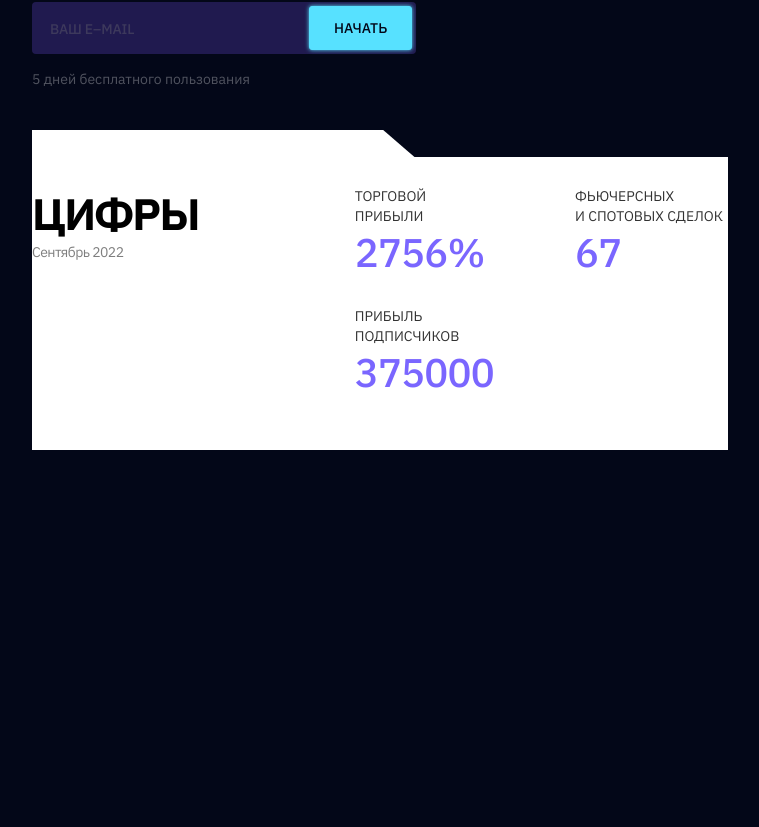
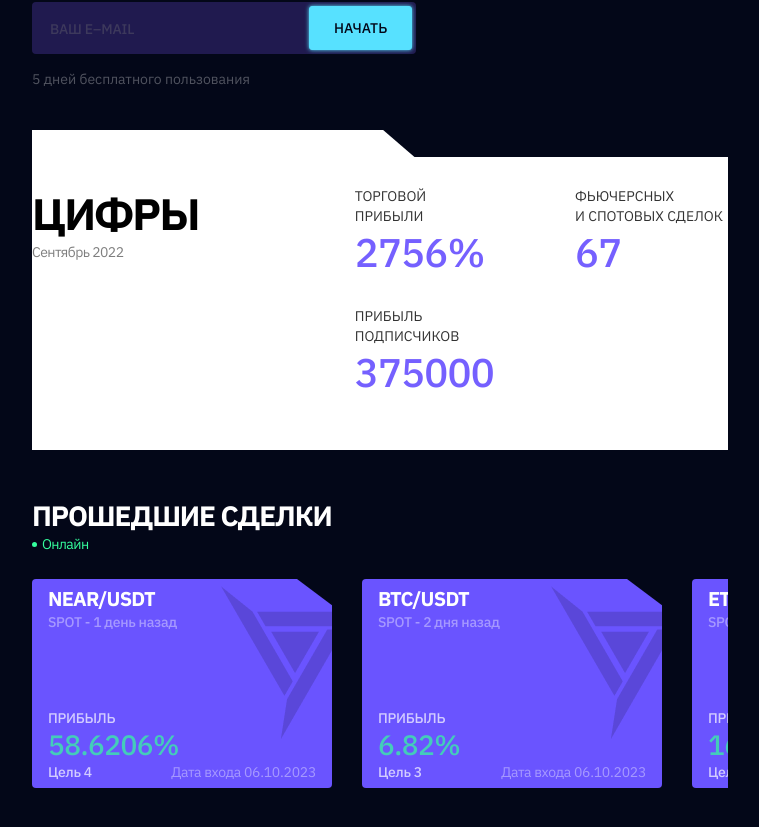
Before and after one commit to MaxBeliienko/trade-test, a React (Vite) app: page / in a window 1280 px wide. Shown: the part 357-1184 px from the top of the page, without its empty margins (260-1019 px from the left). Before the commit the page ends 807 px from the top, so only its background shows below. Built offline with nearby package versions, Linux system fonts and the light colour scheme.

Commit message:
completedDealsSection
install Swiper.js, add carousel, mock data for add deals

```diff
--- a/package.json
+++ b/package.json
@@ -12,7 +12,8 @@
   "dependencies": {
     "modern-normalize": "^3.0.1",
     "react": "^19.0.0",
-    "react-dom": "^19.0.0"
+    "react-dom": "^19.0.0",
+    "swiper": "^11.2.5"
   },
   "devDependencies": {
     "@eslint/js": "^9.21.0",
--- a/src/App.jsx
+++ b/src/App.jsx
@@ -2,6 +2,7 @@ import styles from './App.module.css';
 import Header from './components/header/Header';
 import HeroSection from './components/heroSection/HeroSection';
 import NumberSection from './components/numbersSection/NumberSection';
+import CompletedDealsSection from './components/completedDealsSection/CompletedDealsSection';
 
 function App() {
   return (
@@ -9,6 +10,7 @@ function App() {
       <Header />
       <HeroSection />
       <NumberSection />
+      <CompletedDealsSection />
     </div>
   );
 }
--- /dev/null
+++ b/src/components/completedDealsSection/CompletedDealsSection.jsx
@@ -0,0 +1,19 @@
+import styles from './CompletedDealsSection.module.css';
+import data from '../../mock/deals-data.json';
+import Carousel from './carousel/Carousel';
+
+const CompletedDealsSection = () => {
+  console.log(data);
+  return (
+    <section className={styles['deals-section-container']} id="deals">
+      <h2>Прошедшие сделки</h2>
+      <p>
+        <span className={styles['online-span']}></span>
+        Онлайн
+      </p>
+      <Carousel data={data} />
+    </section>
+  );
+};
+
+export default CompletedDealsSection;
--- /dev/null
+++ b/src/components/completedDealsSection/CompletedDealsSection.module.css
@@ -0,0 +1,33 @@
+.deals-section-container {
+  padding: 48px 0;
+}
+
+.deals-section-container > h2 {
+  font-weight: 700;
+  font-size: 28px;
+  line-height: 129%;
+  letter-spacing: -0.04em;
+  text-transform: uppercase;
+}
+
+.deals-section-container > p {
+  font-weight: 400;
+  font-size: 14px;
+  line-height: 143%;
+  letter-spacing: -0.04em;
+  color: #35ff9e;
+  display: flex;
+  gap: 5px;
+  align-items: center;
+  margin-bottom: 24px;
+}
+
+.deals-section-container > p > span {
+  display: block;
+  width: 5px;
+  height: 5px;
+  border-radius: 50%;
+  background-color: #35ff9e;
+}
+
+/* Carousel stiles */
--- /dev/null
+++ b/src/components/completedDealsSection/carousel/Carousel.jsx
@@ -0,0 +1,61 @@
+import { useEffect } from 'react';
+import Swiper from 'swiper';
+import 'swiper/swiper-bundle.css';
+import styles from './Carousel.module.css';
+import dealsLogo from '../../../assets/deals-logo.png';
+
+const Carousel = ({ data }) => {
+  useEffect(() => {
+    const swiper = new Swiper('.swiper', {
+      slidesPerView: 3,
+      spaceBetween: 30,
+      breakpoints: {
+        320: {
+          slidesPerView: 1,
+          spaceBetween: 20,
+        },
+        375: {
+          slidesPerView: 1.2,
+          spaceBetween: 20,
+        },
+        740: {
+          slidesPerView: 2.2,
+          spaceBetween: 30,
+        },
+        1440: {
+          slidesPerView: 3.5,
+          spaceBetween: 30,
+        },
+      },
+    });
+  }, []);
+
+  return (
+    <div className={`swiper ${styles['swiper-container']}`}>
+      <div className="swiper-wrapper">
+        {data.map((item, index) => (
+          <div className={`swiper-slide ${styles['swiper-slide']}`} key={index}>
+            <div>
+              <h3 className={styles.title}>{item.currencyPair}</h3>
+              <p className={styles.type}>{item.tradeType}</p>
+            </div>
+            <div>
+              <p className={styles.profit}>
+                Прибыль
+                <span>{item.profit}</span>
+              </p>
+              <div className={styles['date-wrapper']}>
+                <p className={styles.target}>{item.target}</p>
+                <p className={styles.date}>{item.date}</p>
+              </div>
+            </div>
+
+            <img src={dealsLogo} alt="logo" className={styles['deals-logo']} />
+          </div>
+        ))}
+      </div>
+    </div>
+  );
+};
+
+export default Carousel;
--- /dev/null
+++ b/src/components/completedDealsSection/carousel/Carousel.module.css
@@ -0,0 +1,85 @@
+.swiper-container {
+  position: relative;
+  width: 100%;
+  height: 100%;
+}
+
+.swiper-slide {
+  border-radius: 4px;
+  background-color: var(--color-purple);
+  position: relative;
+  padding: 6px 16px;
+  height: 209px;
+  display: flex;
+  flex-direction: column;
+  justify-content: space-between;
+}
+
+.swiper-slide::after {
+  content: '';
+  position: absolute;
+  top: -1px;
+  right: -3px;
+  width: 40px;
+  height: 30px;
+  background-color: var(--color-primary);
+  clip-path: polygon(0 0, 100% 0, 100% 100%);
+}
+
+.deals-logo {
+  position: absolute;
+  top: 0;
+  right: 0;
+}
+
+.title {
+  font-size: 20px;
+  line-height: 140%;
+  letter-spacing: -0.04em;
+  text-transform: uppercase;
+}
+
+.type {
+  font-size: 14px;
+  line-height: 129%;
+  letter-spacing: -0.02em;
+  opacity: 0.4;
+}
+
+.profit {
+  font-size: 14px;
+  line-height: 129%;
+  letter-spacing: -0.02em;
+  text-transform: uppercase;
+  display: flex;
+  flex-direction: column;
+  opacity: 0.7;
+}
+
+.profit > span {
+  font-size: 28px;
+  line-height: 129%;
+  letter-spacing: -0.02em;
+  text-transform: uppercase;
+  color: #35ff9e;
+}
+
+.date-wrapper {
+  display: flex;
+  justify-content: space-between;
+}
+
+.target {
+  font-size: 14px;
+  line-height: 129%;
+  letter-spacing: -0.02em;
+  opacity: 0.7;
+}
+
+.date {
+  font-weight: 400;
+  font-size: 14px;
+  line-height: 129%;
+  letter-spacing: -0.02em;
+  opacity: 0.4;
+}
--- a/src/components/numbersSection/NumberSection.module.css
+++ b/src/components/numbersSection/NumberSection.module.css
@@ -5,6 +5,7 @@
   display: flex;
   flex-direction: column;
   gap: 40px;
+  overflow: hidden;
 }
 
 .number-section-container::after {
@@ -65,7 +66,7 @@
   letter-spacing: -0.02em;
   text-transform: uppercase;
   color: var(--color-purple);
-  animation: flicker 2s infinite ease-in-out;
+  animation: flicker 3s infinite ease-in-out;
 }
 
 @keyframes flicker {
@@ -73,7 +74,7 @@
     opacity: 1;
   }
   50% {
-    opacity: 0.8;
+    opacity: 0.5;
   }
   100% {
     opacity: 1;
@@ -103,6 +104,10 @@
 }
 
 @media screen and (min-width: 1440px) {
+  .number-section-container::after {
+    right: -2px;
+  }
+
   .number-section-list {
     gap: 129px;
   }
--- /dev/null
+++ b/src/mock/deals-data.json
@@ -0,0 +1,37 @@
+[
+  {
+    "currencyPair": "NEAR/USDT",
+    "tradeType": "SPOT - 1 день назад",
+    "profit": "58.6206%",
+    "date": "Дата входа 06.10.2023",
+    "target": "Цель 4"
+  },
+  {
+    "currencyPair": "BTC/USDT",
+    "tradeType": "SPOT - 2 дня назад",
+    "profit": "6.82%",
+    "date": "Дата входа 06.10.2023",
+    "target": "Цель 3"
+  },
+  {
+    "currencyPair": "ETH/USDT",
+    "tradeType": "SPOT - 2 дня назад",
+    "profit": "16.3%",
+    "date": "Дата входа 06.10.2023",
+    "target": "Цель 4"
+  },
+  {
+    "currencyPair": "NEAR/USDT",
+    "tradeType": "SPOT - 2 дня назад",
+    "profit": "0.963%",
+    "date": "Дата входа 06.10.2023",
+    "target": "Цель 4"
+  },
+  {
+    "currencyPair": "NEAR/USDT",
+    "tradeType": "SPOT - 1 день назад",
+    "profit": "58.6206%",
+    "date": "Дата входа 06.10.2023",
+    "target": "Цель 4"
+  }
+]
```
Also changed, not shown: src/assets/deals-logo.png (added), 1 other file (tests, documents, lock files or other folders).
